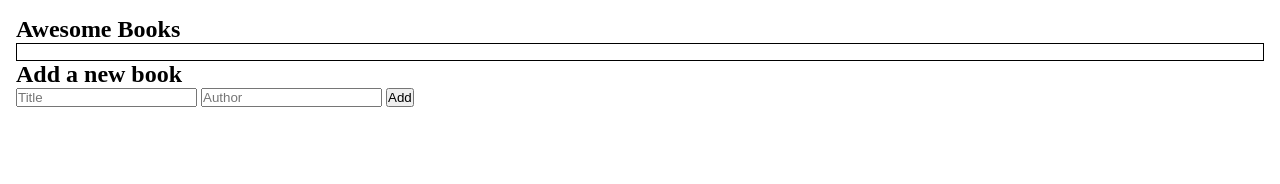
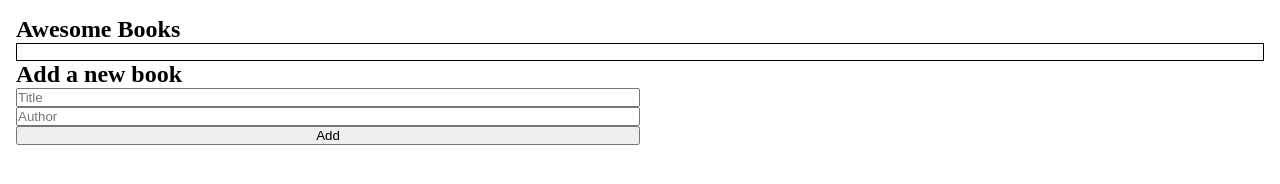
Before and after one commit to Godedict/Awesome-books, a website: page index.html in a window 1280 px wide. Drawn offline with Linux system fonts and the light colour scheme.

Commit message:
Add stylint to button

```diff
--- a/style.css
+++ b/style.css
@@ -39,3 +39,9 @@
 .delete {
   width: 30%;
 }
+
+.add-form {
+  display: flex;
+  flex-direction: column;
+  width: 50%;
+}
```
